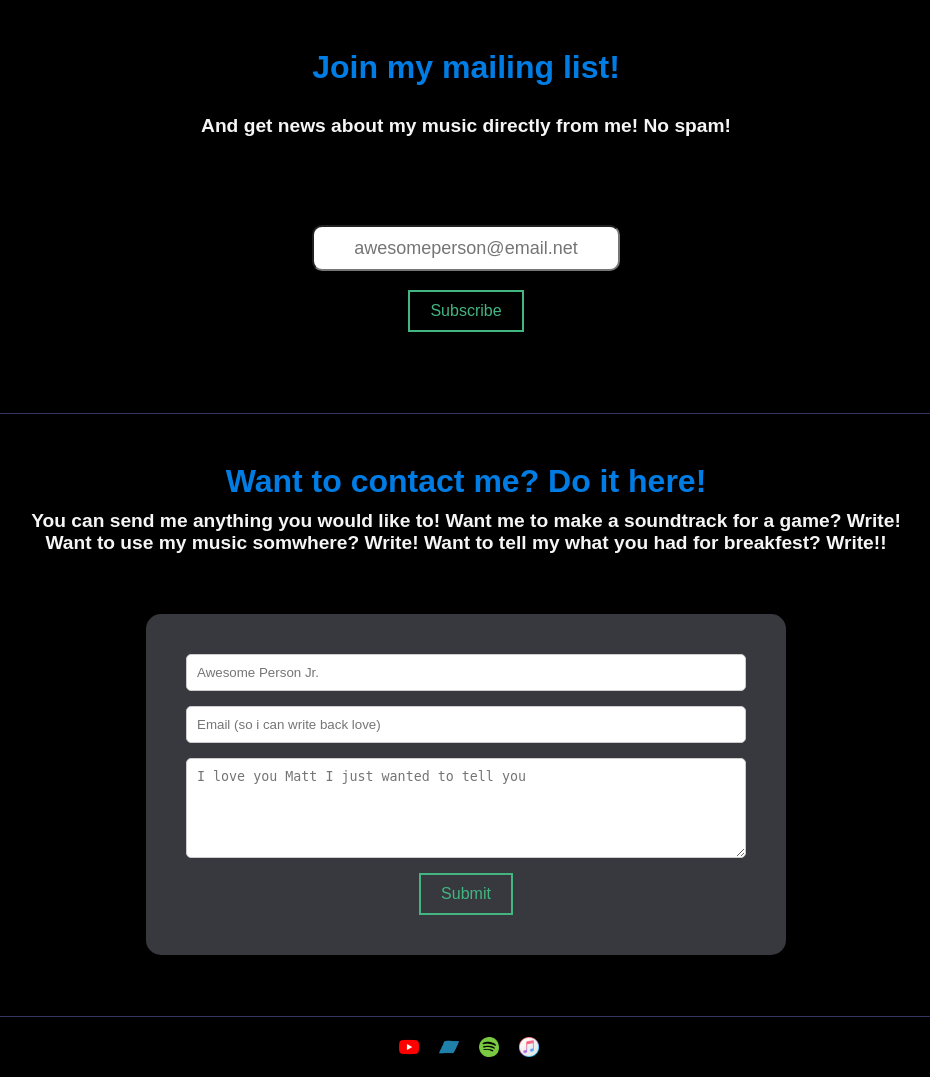
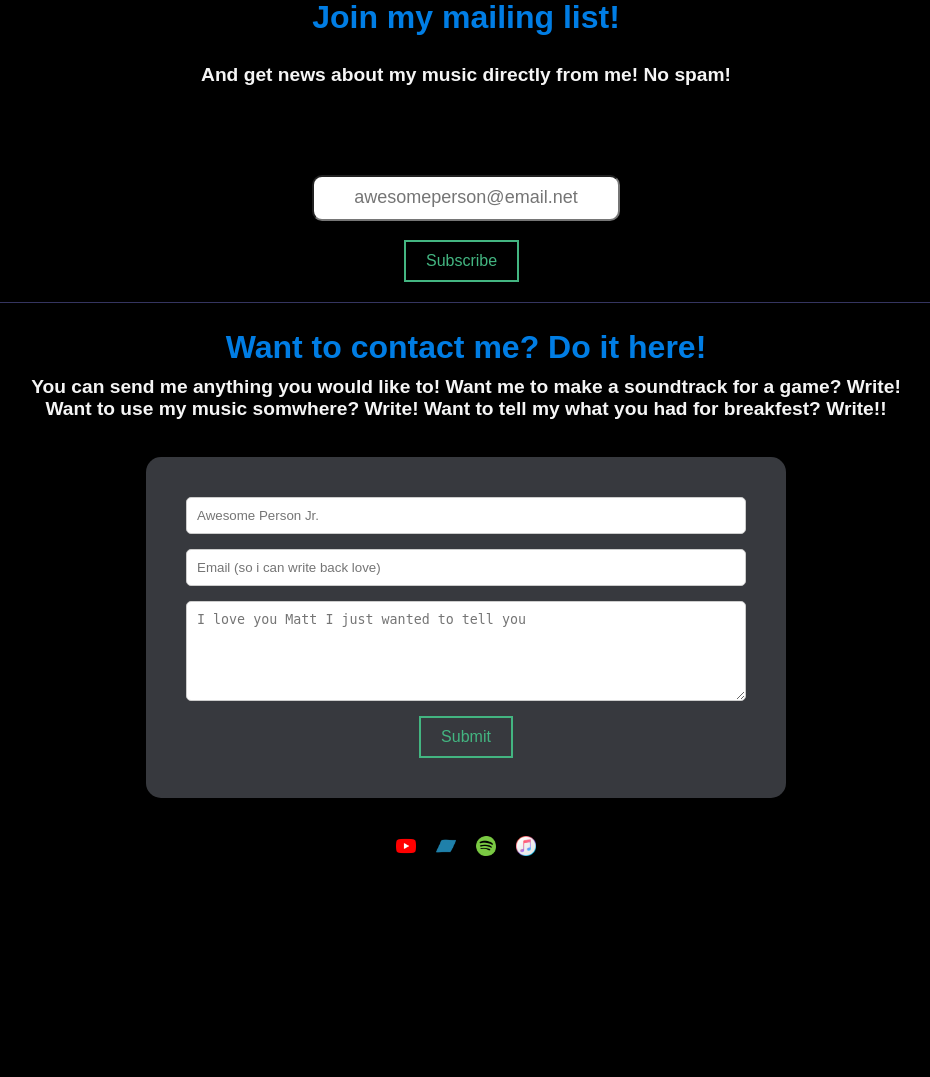
Before and after one commit to OldBeardMan/MattKrupaNet, a Django app: page / in a window 1280 px wide. Shown: the part 2050-3127 px from the top of the page, without its empty margins (174-1104 px from the left). After the commit the page ends 2906 px from the top, so only its background shows below. Run offline with Django 4.2, Linux system fonts and the light colour scheme; some libraries are stand-ins or nearby versions; some web fonts are replaced.

Commit message:
Some cleanign

```diff
--- a/homepage/static/css/style.css
+++ b/homepage/static/css/style.css
@@ -266,7 +266,6 @@
   /*SOCJAL-LINKI*/
 
     .social-icons {
-        border-top: 1px solid #353560;
         display: flex;
         justify-content: center;
         align-items: center;
--- a/homepage/templates/home.html
+++ b/homepage/templates/home.html
@@ -20,7 +20,7 @@
     <section class="content">
             <h1>Hi, I'm Matt Krupa and I make music.</h1>
             <h3>You probably don't know me.</h3>
-            <p>&nbsp</p>
+            &nbsp;
             <p>I make ambient, acoustic and sometimes alternative music. Playing guitar, bass and piano (and some other funny instruments). If you wanna listen to it, just keep scrolling. Here on this site you can find all of it and listen to it freely.</p>
     </section>
 
@@ -51,8 +51,8 @@
 
         <h1>My newest music video!</h1>
         <h3> Watch and listen</h3>
-        <p>&nbsp</p>
-        <iframe width="560" height="315" src="https://www.youtube.com/embed/0suoE2z1MxA?si=y8HVPwVLewu09Wia" title="YouTube video player" frameborder="0" allow="accelerometer; autoplay; clipboard-write; encrypted-media; gyroscope; picture-in-picture; web-share" allowfullscreen></iframe>
+        &nbsp;
+        <iframe width="560" height="315" src="https://www.youtube.com/embed/7aa_1nCzPgM?si=G9jCVDSahZsJGUbc" title="YouTube video player" frameborder="0" allow="accelerometer; autoplay; clipboard-write; encrypted-media; gyroscope; picture-in-picture; web-share" allowfullscreen></iframe>
 
     </div>
 
@@ -62,7 +62,7 @@
 
         <h1>All of my work</h1>
         <h3>feel free to listen to any of it on this site</h3>
-        <p>&nbsp</p>
+        &nbsp;
         <table>
             <tr>
                 <td>
@@ -113,7 +113,7 @@
             {% csrf_token %}
             {{ form1.as_p }}
             <button type="submit" class="btn-subscribe">Subscribe</button>
-            <p>&nbsp</p>
+            &nbsp;
         </form>
 
 
@@ -121,10 +121,10 @@
     <div class="pasior"></div>
 
     <section class="dupa">
-        <p>&nbsp</p>
+        &nbsp;
         <h1>Want to contact me? Do it here!</h1>
         <h3>You can send me anything you would like to! Want me to make a soundtrack for a game? Write! Want to use my music somwhere? Write! Want to tell my what you had for breakfest? Write!!</h3>
-        <p>&nbsp</p>
+        &nbsp;
     </section>
 
     <div class="container">
@@ -144,11 +144,10 @@
     </div>
 
 
-    <p>&nbsp</p>
+    &nbsp;
 
 
     <section class="social-icons">
-        <p>&nbsp</p>
         <a href="https://www.youtube.com/channel/UCGIB3mFHUD2Fh-MthueSbXQ" target="_blank">
             <img src="{% static 'images/youtube.png' %}" alt="YouTube">
         </a>
@@ -164,12 +163,5 @@
     </section>
 
 
-    <a href="/bc/">
-        <div class="logo-container">
-          <img src="{% static 'images/CactusLogo7.png' %}" alt="Logo" class="logo">
-        </div>
-    </a>
-
-
 </body>
 </html>
```
